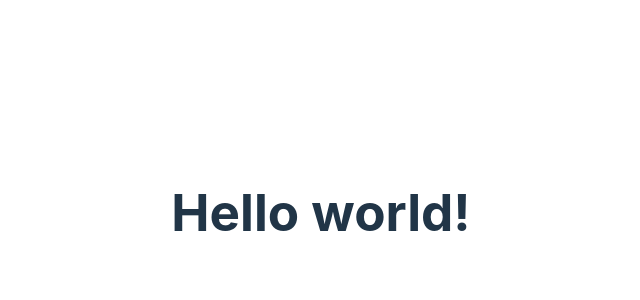
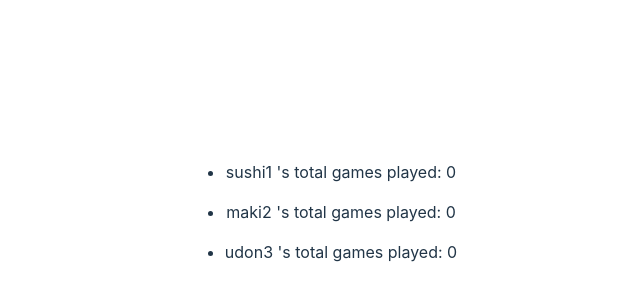
Before and after one commit to lea927/starter-crud-app, a React (Vite) app: page / in a window 1280 px wide. Shown: the part 188-488 px from the top of the page, without its empty margins (319-959 px from the left). Built offline with nearby package versions, Linux system fonts and the light colour scheme.

Commit message:
Adds Users component

```diff
--- a/src/App.jsx
+++ b/src/App.jsx
@@ -1,9 +1,15 @@
 import './App.css'
+import Users from './Users'
 
 function App() {
+  const usersList = [
+    {id: 1, firstName: 'sushi', lastName: 'tokyo', totalGames: 0, userName: 'sushi1' },
+    {id: 2, firstName: 'maki', lastName: 'osaka', totalGames: 0, userName: 'maki2' },
+    {id: 3, firstName: 'udon', lastName: 'gyudon', totalGames: 0, userName: 'udon3' },
+  ]
 
   return (
-    <h1>Hello world!</h1>
+    <Users usersList={usersList}/>
     )
 }
 
--- /dev/null
+++ b/src/Users.jsx
@@ -0,0 +1,17 @@
+function Users({ usersList }) {
+ return (
+  <div>
+   <ul>
+    {usersList.map((user) => {
+     return (
+      <li key={user.id}>
+       <p>{`${user.userName} 's total games played: ${user.totalGames}`}</p>
+      </li>
+     );
+    })}
+   </ul>
+  </div>
+ );
+}
+
+export default Users;
```
